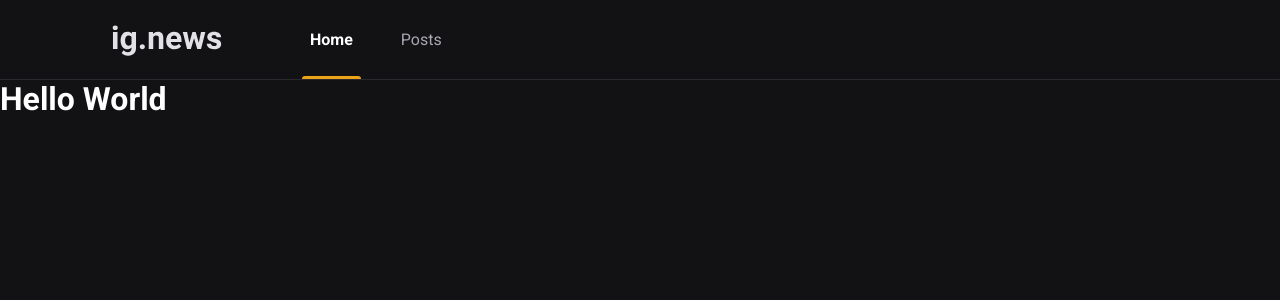
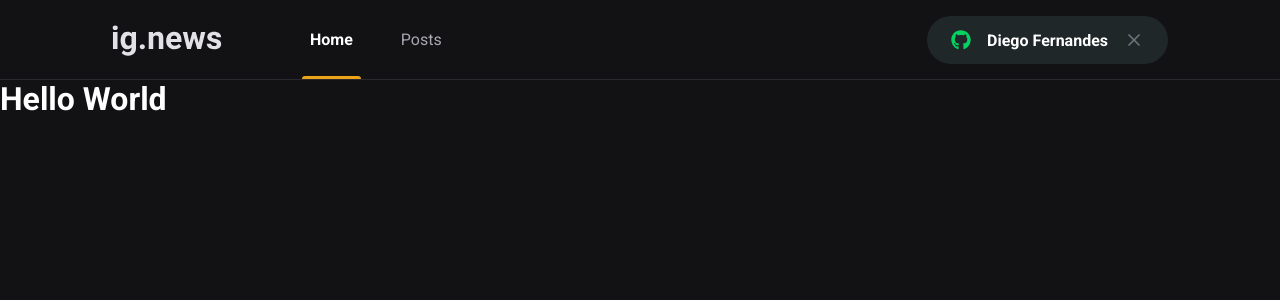
Before and after one commit to NicolasSampaio/Chapter3-Fundamentos-Next.js, a Next.js app: page / in a window 1280 px wide. Shown: the top 300 px of the page. Built offline with nearby package versions, Linux system fonts and the light colour scheme.

Commit message:
Sign In Button stylized

```diff
--- a/package.json
+++ b/package.json
@@ -13,6 +13,7 @@
     "next": "12.0.7",
     "react": "17.0.2",
     "react-dom": "17.0.2",
+    "react-icons": "^4.3.1",
     "sass": "^1.46.0",
     "typescript": "^4.5.4"
   },
--- a/src/components/Header/index.tsx
+++ b/src/components/Header/index.tsx
@@ -1,3 +1,4 @@
+import { SignInButton } from "../SignInButton";
 import styles from "./styles.module.scss";
 
 export function Header() {
@@ -11,6 +12,8 @@
           </a>
           <a href="">Posts</a>
         </nav>
+
+        <SignInButton />
       </div>
     </header>
   );
--- a/src/components/Header/styles.module.scss
+++ b/src/components/Header/styles.module.scss
@@ -51,4 +51,8 @@
       }
     }
   }
+
+  button {
+    margin-left: auto;
+  }
 }
--- /dev/null
+++ b/src/components/SignInButton/index.tsx
@@ -0,0 +1,21 @@
+import { FaGithub } from "react-icons/fa";
+import { FiX } from "react-icons/fi";
+
+import styles from "./styles.module.scss";
+
+export function SignInButton() {
+  const isUserLoggedIn = true;
+
+  return isUserLoggedIn ? (
+    <button type="button" className={styles.signInButton}>
+      <FaGithub color="#04d361" />
+      Diego Fernandes
+      <FiX color="#737380" className={styles.closeIcon} />
+    </button>
+  ) : (
+    <button type="button" className={styles.signInButton}>
+      <FaGithub color="#eba417" />
+      Sign in with Github
+    </button>
+  );
+}
--- /dev/null
+++ b/src/components/SignInButton/styles.module.scss
@@ -0,0 +1,33 @@
+.signInButton {
+  height: 3rem;
+  border-radius: 3rem;
+  background: var(--gray-850);
+  border: 0;
+  padding: 0 1.5rem;
+
+  display: flex;
+  align-items: center;
+  justify-content: center;
+
+  color: var(--white);
+  font-weight: bold;
+
+  svg {
+    width: 20px;
+    height: 20px;
+  }
+
+  svg:first-child {
+    margin-right: 1rem;
+  }
+
+  svg.closeIcon {
+    margin-left: 1rem;
+  }
+
+  transition: filter 0.2s;
+
+  &:hover {
+    filter: brightness(0.8);
+  }
+}
--- a/src/styles/global.scss
+++ b/src/styles/global.scss
@@ -10,6 +10,7 @@
   --gray-100: #e1e1e6;
   --gray-300: #a8a8b3;
   --gray-800: #29292e;
+  --gray-850: #1f2729;
   --gray-900: #121214;
 
   --cyan-500: #61dafb;
```
Also changed, not shown: 1 other file (tests, documents, lock files or other folders).
